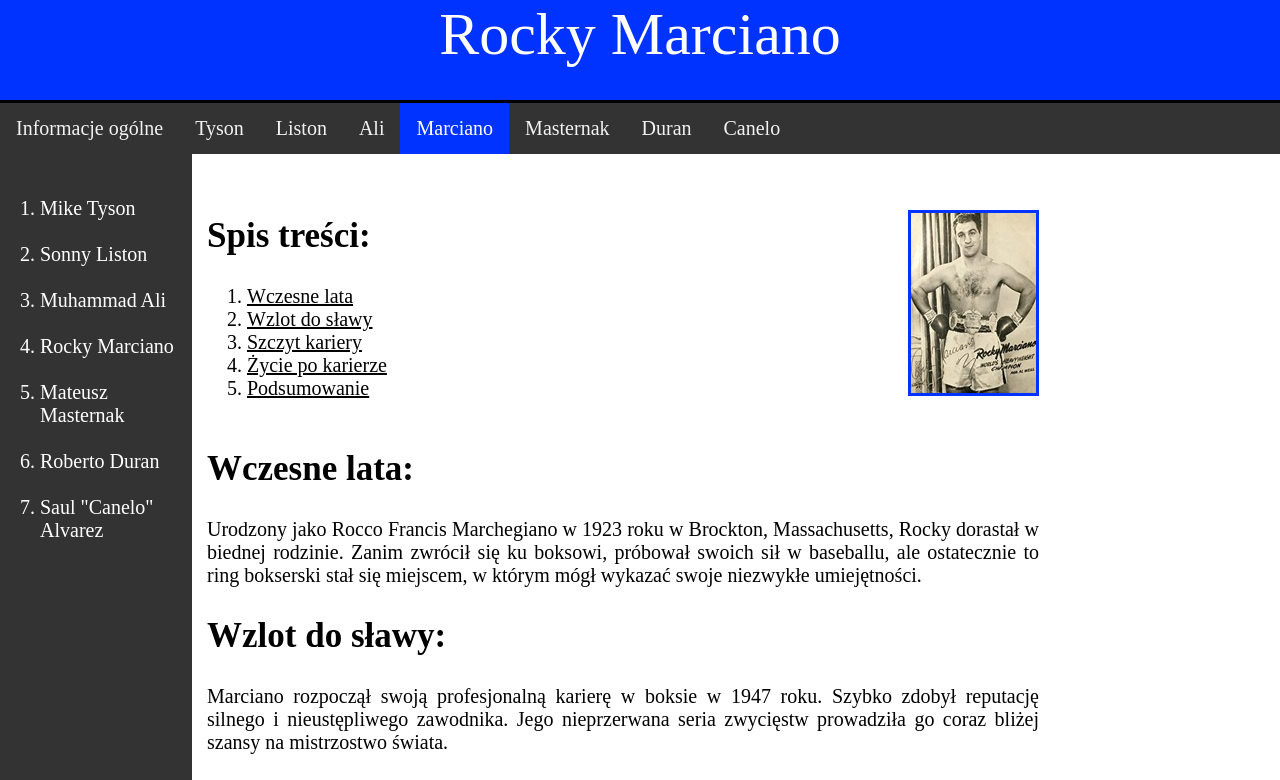
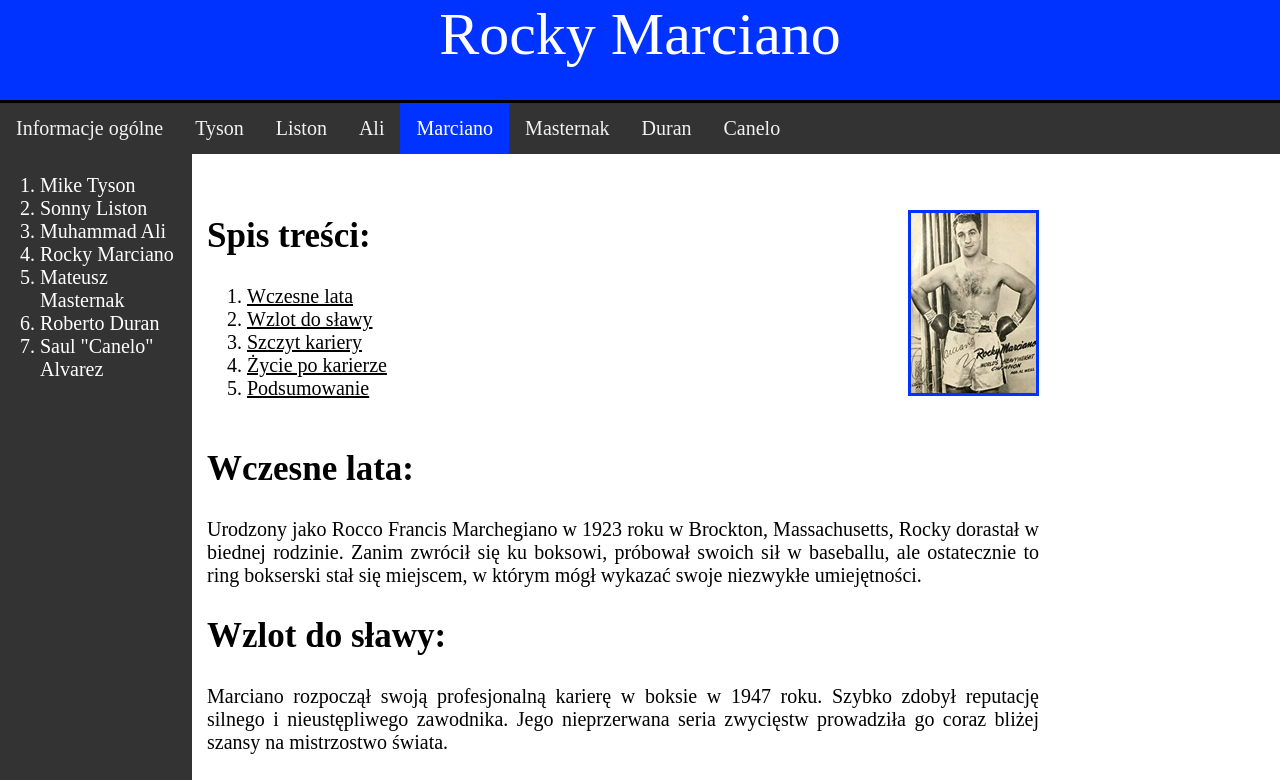
Before and after one commit to JakubZawodniak/7_cudownych_bokserow, a plain HTML site: page marciano.html in a window 1280 px wide. Shown: the top 780 px of the page. Drawn offline with Linux system fonts and the light colour scheme.

Commit message:
Update marciano.html

```diff
--- a/marciano.html
+++ b/marciano.html
@@ -49,13 +49,13 @@ Canelo
 </div> -->
 
 <div class="menulewe2">
-<ol><br>
-<li><a href="https://pl.wikipedia.org/wiki/Mike_Tyson" target="_blank" class="menu">Mike Tyson</a></li><br>
-<li><a href="https://pl.wikipedia.org/wiki/Sonny_Liston" target="_blank" class="menu">Sonny Liston</a></li><br>
-<li><a href="https://pl.wikipedia.org/wiki/Muhammad_Ali_(ameryka%C5%84ski_bokser)" target="_blank" class="menu">Muhammad Ali</a></li><br>
-<li><a href="https://pl.wikipedia.org/wiki/Rocky_Marciano" target="_blank" class="menu">Rocky Marciano</a></li><br>
-<li><a href="https://pl.wikipedia.org/wiki/Mateusz_Masternak" target="_blank" class="menu">Mateusz Masternak</a></li><br>
-<li><a href="https://pl.wikipedia.org/wiki/Roberto_Dur%C3%A1n" target="_blank" class="menu">Roberto Duran</a></li><br>
+<ol>
+<li><a href="https://pl.wikipedia.org/wiki/Mike_Tyson" target="_blank" class="menu">Mike Tyson</a></li>
+<li><a href="https://pl.wikipedia.org/wiki/Sonny_Liston" target="_blank" class="menu">Sonny Liston</a></li>
+<li><a href="https://pl.wikipedia.org/wiki/Muhammad_Ali_(ameryka%C5%84ski_bokser)" target="_blank" class="menu">Muhammad Ali</a></li>
+<li><a href="https://pl.wikipedia.org/wiki/Rocky_Marciano" target="_blank" class="menu">Rocky Marciano</a></li>
+<li><a href="https://pl.wikipedia.org/wiki/Mateusz_Masternak" target="_blank" class="menu">Mateusz Masternak</a></li>
+<li><a href="https://pl.wikipedia.org/wiki/Roberto_Dur%C3%A1n" target="_blank" class="menu">Roberto Duran</a></li>
 <li><a href="https://pl.wikipedia.org/wiki/Sa%C3%BAl_%C3%81lvarez" target="_blank" class="menu">Saul "Canelo" Alvarez</a></li>
 </ol>
 </div>
@@ -71,7 +71,7 @@ Canelo
 <li><a href="#po" class="spis">Życie po karierze</a></li>
 <li><a href="#podsumowanie" class="spis">Podsumowanie</a></li>
 </ol></div><br>
-<div  class="zdj"><img src="multimedia/marciano.jpg"></div>
+<div  class="zdj"><img src="multimedia/marciano.jpg" alt=" "></div>
 <div class="opis"><h2><a name="lata" href="#spis" class="tytul">Wczesne lata:</a></h2>
 <div>Urodzony jako Rocco Francis Marchegiano w 1923 roku w Brockton, Massachusetts, Rocky dorastał w biednej rodzinie. Zanim zwrócił się ku boksowi, próbował swoich sił w baseballu, ale ostatecznie to ring bokserski stał się miejscem, w którym mógł wykazać swoje niezwykłe umiejętności.</div>
 
```
